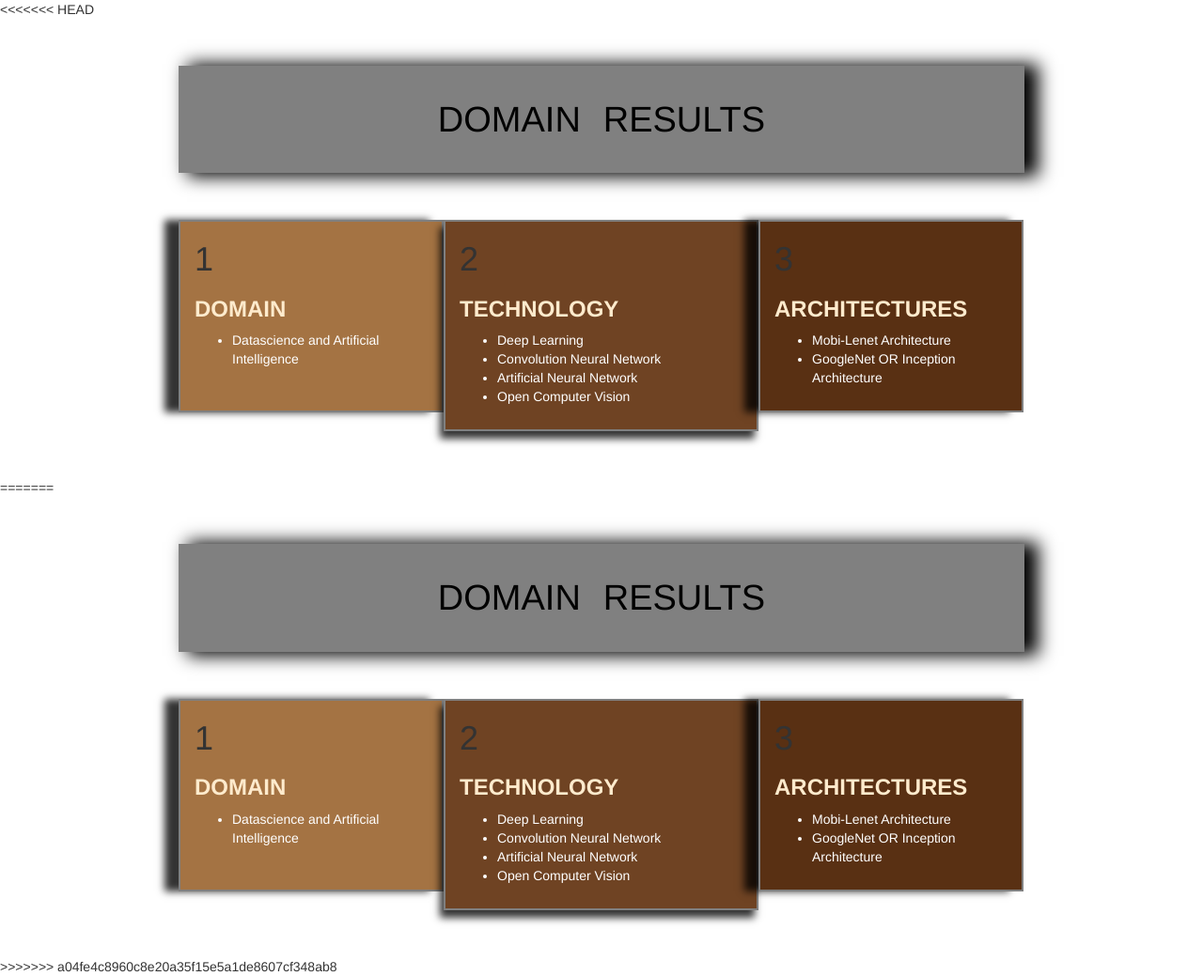
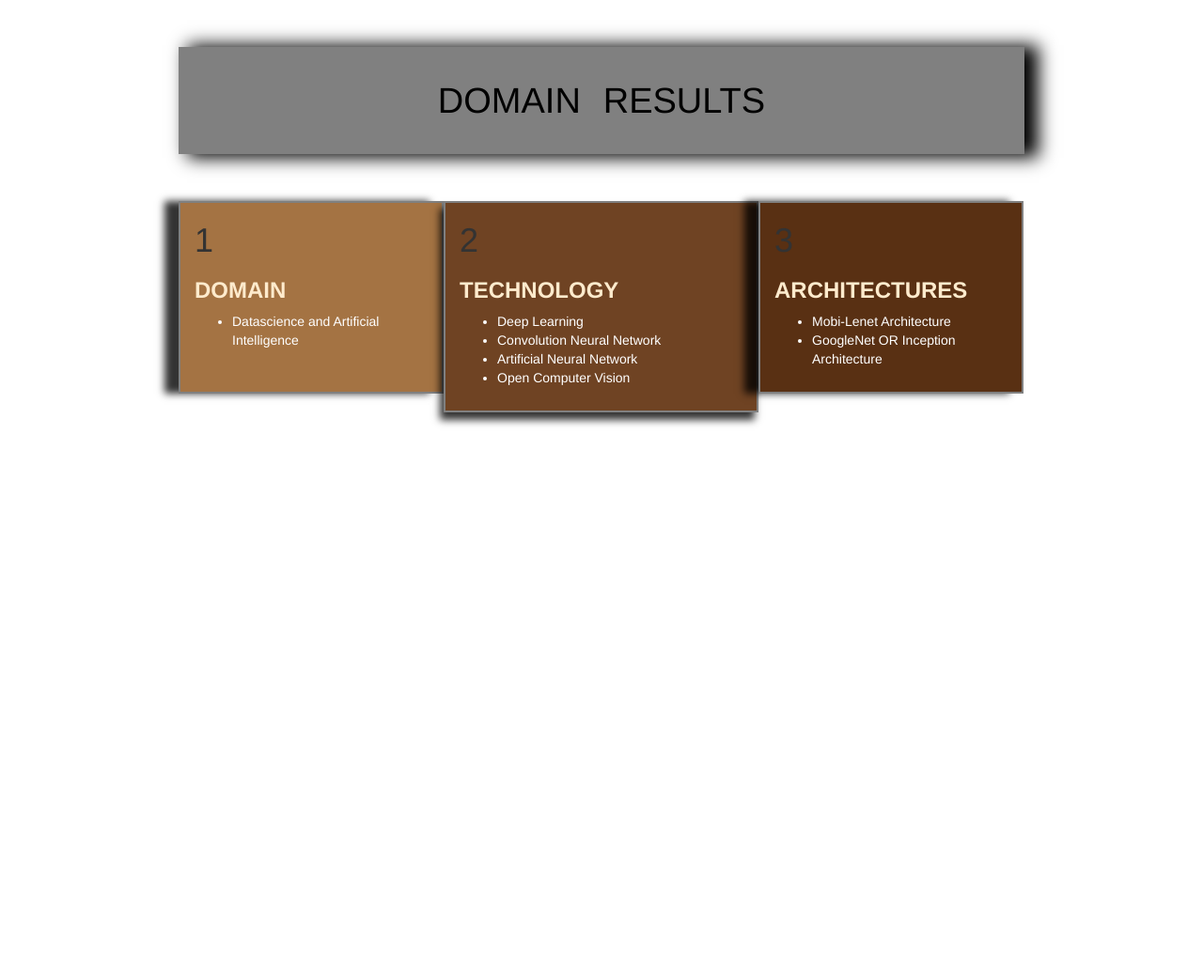
Before and after one commit to sasidhar1845/ipl-score-prediction, a Django app: template templates/6_Domain_Result.html in a window 1280 px wide. Shown: the whole page at 94% size. After the commit the page ends 453 px from the top, so only its background shows below. Run offline with Django 4.2, Linux system fonts and the light colour scheme; the template is opened without the code that fills it, so the values that code supplies are empty; some libraries are stand-ins or nearby versions.

Commit message:
removed merge conflict from 6_Domain_Result.html

```diff
--- a/templates/6_Domain_Result.html
+++ b/templates/6_Domain_Result.html
@@ -1,4 +1,3 @@
-<<<<<<< HEAD
 <!DOCTYPE html>
 <html lang="en">
 <head>
@@ -160,172 +159,3 @@
 </section>
 
 </body>
-
-
-
-=======
-<!DOCTYPE html>
-<html lang="en">
-<head>
-  <meta charset="UTF-8">
-  <meta name="viewport" content="width=device-width, initial-scale=1.0">
-  <title>Document</title>
-  <style>
-          .container.index-box {
-            padding: 50px 150px;
-          }
-
-          span {
-            font-size: 38px;
-            color: #000;
-          }
-
-          span.t,
-          span.o,
-          span.c {
-            padding: 10px;
-          }
-
-          header {
-            padding-top: 30px;
-            padding-bottom: 30px;
-            text-align: center;
-            margin: 50px 120px 0px;
-            background: gray;
-            -o-text-overflow: ellipsis;
-            text-overflow: ellipsis;
-            -webkit-box-shadow: 12px 1px 18px 3px rgba(0, 0, 0, 1);
-            box-shadow: 12px 1px 18px 3px rgba(0, 0, 0, 1);
-          }
-
-          h1,
-          h3,
-          ul {
-            color: #fff;
-          }
-
-          h3 {
-            font-size: 20px;
-            text-transform: uppercase;
-          }
-
-          .card-view-1.col-md-4,
-          .card-view-3.col-md-4,
-          .card-view-4.col-md-4,
-          .card-view-5.col-md-4,
-          .card-view-8.col-md-4,
-          .card-view-9.col-md-4,
-          .card-view-10.col-md-4,
-          .card-view-12.col-md-4 {
-            width: 282px;
-            height: 205px;
-            border: 2px solid gray;
-            box-shadow: -15px 0px 8px rgba(0, 0, 0, 0.80);
-            -moz-box-shadow: -15px 0px 8px rgba(0, 0, 0, 0.80);
-            -webkit-box-shadow: -15px 0px 8px rgba(0, 0, 0, 0.80);
-          }
-
-          .card-view-2.col-md-4,
-          .card-view-6.col-md-4,
-          .card-view-7.col-md-4,
-          .card-view-11.col-md-4 {
-            width: 335px;
-            height: 225px;
-            border: 2px solid gray;
-            box-shadow: -4px 8px 8px rgba(0, 0, 0, 0.80);
-            -moz-box-shadow: -4px 8px 8px rgba(0, 0, 0, 0.80);
-            -webkit-box-shadow: -4px 8px 8px rgba(0, 0, 0, 0.80);
-          }
-
-          .card-view-1.col-md-4,
-          .card-view-6.col-md-4,
-          .card-view-7.col-md-4,
-          .card-view-11.col-md-4 {
-            background: #A47343;
-          }
-
-          .card-view-2.col-md-4,
-          .card-view-9.col-md-4,
-          .card-view-10.col-md-4 {
-            background: #6F4323;
-          }
-
-          .card-view-3.col-md-4,
-          .card-view-12.col-md-4,
-          .card-view-5.col-md-4 {
-            background: #593013;
-          }
-
-          .card-view-4.col-md-4,
-          .card-view-8.col-md-4 {
-            background: #351F17;
-          }
-
-  </style>
-</head>
-<body>
-
-  <link href="https://netdna.bootstrapcdn.com/bootstrap/3.0.3/css/bootstrap.min.css"
-  rel="stylesheet">
-
-<body>
-
-<section>
-<div class="container">
-  <header>
-    <span class="t">DOMAIN</span>
-    <span class="o">RESULTS</span>
-  </header>
-</div>
-
-<div class="container index-box">
-
-  <div class="chapters">
-    <div class="row">
-      <div class="card-view-1 col-md-4">
-        <h1 class="chapter">1</h1>
-        <h3 style="color: blanchedalmond;"><b>DOMAIN</h3></b>
-        <ul>
-          <li>Datascience and Artificial Intelligence</li>
-        </ul>
-      </div>
-
-      <div class="card-view-2 col-md-4">
-        <h1 class="chapter">2</h1>
-        <h3 style="color: blanchedalmond;"><b>TECHNOLOGY</b></h3>
-        <ul>
-          <li>Deep Learning</li>
-          <li>Convolution Neural Network</li>
-          <li>Artificial Neural Network</li>
-          <li>Open Computer Vision</li>
-        </ul>
-
-      </div>
-
-      <div class="card-view-3 col-md-4">
-        <h1 class="chapter">3</h1>
-        <h3 style="color: blanchedalmond;"><b>ARCHITECTURES</b></h3>
-        <ul>
-          <li>Mobi-Lenet Architecture</li>
-          <li>GoogleNet OR Inception Architecture</li>
-
-        </ul>
-
-      </div>
-    </div>
-
-
-
-
-    </div>
-
-  </div>
-</div>
-
-</section>
-
-</body>
-
-
-
->>>>>>> a04fe4c8960c8e20a35f15e5a1de8607cf348ab8
```
